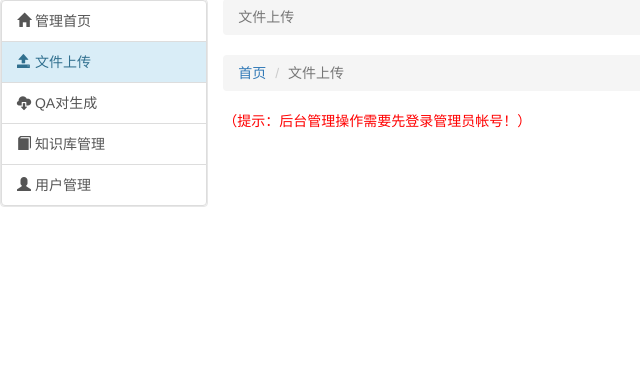
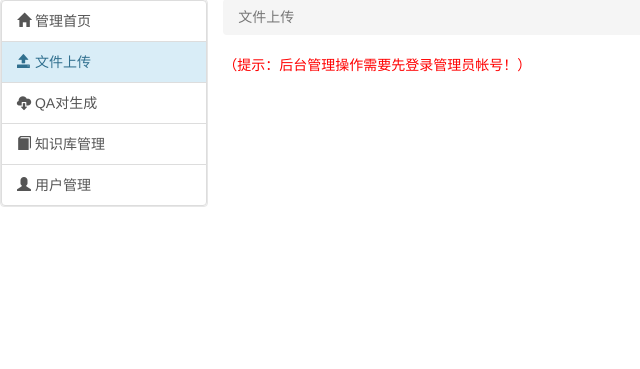
Before and after one commit to Chen-Jianhu/Intelligent_QA_System, a Django app: page /manager/upload_file/ in a window 1280 px wide. Shown: the part 51-420 px from the top of the page, without its empty margins (0-640 px from the left). Run offline with Django 3.2, Linux system fonts and the light colour scheme; some libraries are stand-ins or nearby versions.

Commit message:
Update upload_file.html

```diff
--- a/templates/manager/upload_file.html
+++ b/templates/manager/upload_file.html
@@ -8,22 +8,41 @@
 {% block active2 %}list-group-item-info{% endblock %}
 
 {% block content %}
+{#    {% if name == '未登录' %}#}
+{#        <ol class="breadcrumb">#}
+{#            <li><a href="{% url 'manager:index' %}">首页</a></li>#}
+{#            <li class="active">文件上传</li>#}
+{#        </ol>#}
+{#        <a href="{% url 'manager:login' %}" style="color: red">（提示：后台管理操作需要先登录管理员帐号！）</a>#}
+{#    {% else %}#}
+{#        {% if not is_handle_upload %}#}
+{#            <ol class="breadcrumb">#}
+{#                <li><a href="{% url 'manager:index' %}">首页</a></li>#}
+{#                <li class="active">文件上传</li>#}
+{#            </ol>#}
+{#            <form method="post" action="{% url 'manager:upload_file' %}" enctype="multipart/form-data">#}
+{#                {% csrf_token %}#}
+{#                <input type="file" name="txt_file" id="txt_file" multiple class="file-loading" />#}
+{#                <input type="hidden" name="is_handle_upload" value="True">#}
+{#            </form>#}
+{#        {% else %}#}
+{#            {% if upload_result %}#}
+{#                <b>上传成功！</b>#}
+{#            {% else %}#}
+{#                <b>上传失败！</b>#}
+{#            {% endif %}#}
+{#        {% endif %}#}
+{#    {% endif %}#}
+
     {% if name == '未登录' %}
-        <ol class="breadcrumb">
-            <li><a href="{% url 'manager:index' %}">首页</a></li>
-            <li class="active">文件上传</li>
-        </ol>
         <a href="{% url 'manager:login' %}" style="color: red">（提示：后台管理操作需要先登录管理员帐号！）</a>
     {% else %}
         {% if not is_handle_upload %}
-            <ol class="breadcrumb">
-                <li><a href="{% url 'manager:index' %}">首页</a></li>
-                <li class="active">文件上传</li>
-            </ol>
             <form method="post" action="{% url 'manager:upload_file' %}" enctype="multipart/form-data">
                 {% csrf_token %}
-                <input type="file" name="txt_file" id="txt_file" multiple class="file-loading" />
+                <input type="file" name="doc"/> <br><br>
                 <input type="hidden" name="is_handle_upload" value="True">
+                <input type="submit" value="上 传">
             </form>
         {% else %}
             {% if upload_result %}
@@ -33,25 +52,6 @@
             {% endif %}
         {% endif %}
     {% endif %}
-
-{#    {% if name == '未登录' %}#}
-{#        <a href="{% url 'manager:login' %}" style="color: red">（提示：后台管理操作需要先登录管理员帐号！）</a>#}
-{#    {% else %}#}
-{#        {% if not is_handle_upload %}#}
-{#            <form method="post" action="{% url 'manager:upload_file' %}" enctype="multipart/form-data">#}
-{#                {% csrf_token %}#}
-{#                <input type="file" name="doc"/> <br><br>#}
-{#                <input type="hidden" name="is_handle_upload" value="True">#}
-{#                <input type="submit" value="上 传">#}
-{#            </form>#}
-{#        {% else %}#}
-{#            {% if upload_result %}#}
-{#                <b>上传成功！</b>#}
-{#            {% else %}#}
-{#                <b>上传失败！</b>#}
-{#            {% endif %}#}
-{#        {% endif %}#}
-{#    {% endif %}#}
 
 {% endblock %}
 
```
